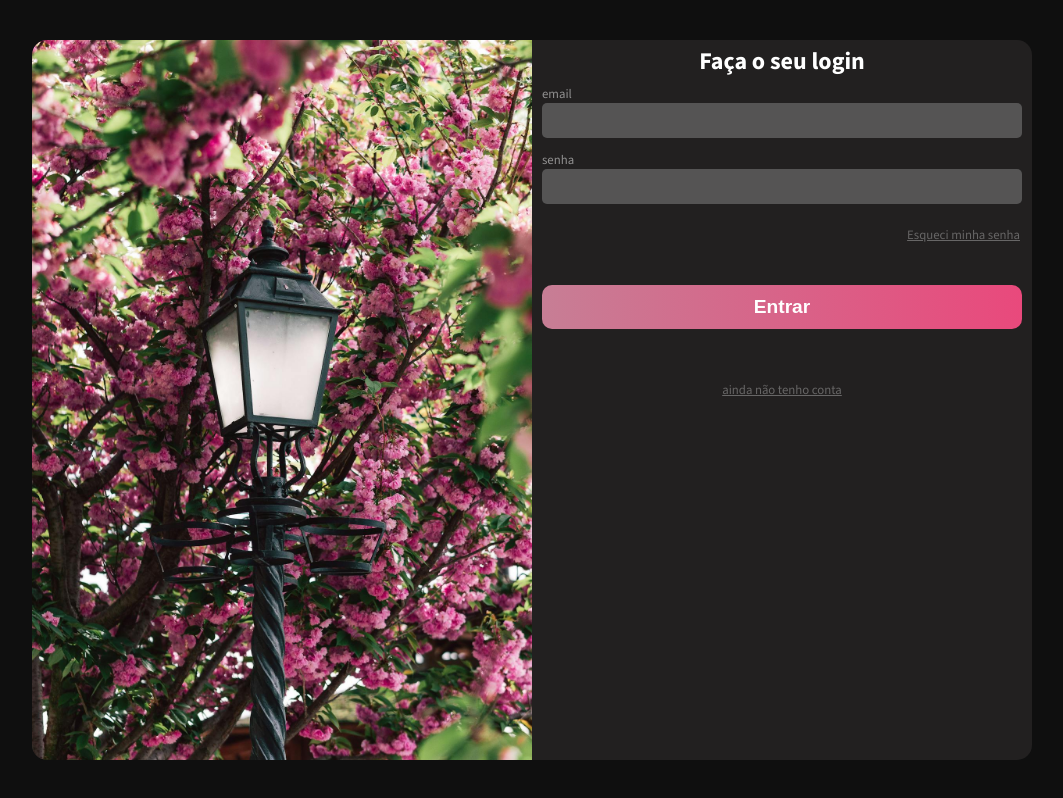
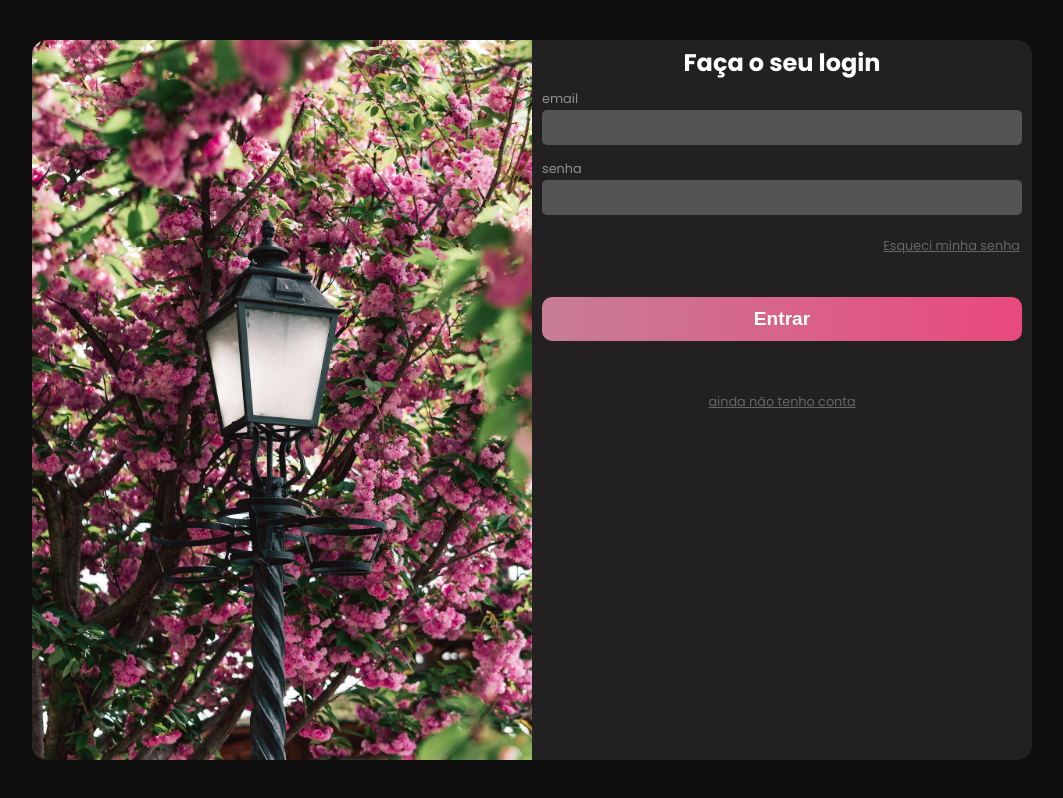
Before and after one commit to nieerb2/tela-de-login-2, a plain HTML site: page index.html in a window 1280 px wide. Shown: the whole page, without its empty margins (108-1171 px from the left). Drawn offline with nearby package versions, Linux system fonts and the light colour scheme.

Commit message:
width fix?

```diff
--- a/estilos/style.css
+++ b/estilos/style.css
@@ -1,11 +1,12 @@
 @charset "UTF-8";
 
-
+@import url('https://fonts.googleapis.com/css?family=Poppins:400,500,600,700,800,900');
 @import url('https://fonts.googleapis.com/css2?family=Source+Sans+3:ital,wght@0,200..900;1,200..900&display=swap');
 
 
 :root{
-    --fonte-destaque:  "Source Sans 3", sans-serif;
+    --fonte-destaque:  'Source Sans 3', sans-serif;
+    --fonte-des2: 'Poppins', sans-serif;
 }
 
 *{
@@ -26,10 +27,11 @@ h1{
 
 section#login{
     background-color: #222020;
-    width: 350px;
+    width: 300px;
     color: white;
+
     position: absolute;
-    font-family: var(--fonte-destaque);
+    font-family: var(--fonte-des2);
     top: 50%;
     left: 50%;
     border-radius: 15px;
@@ -85,6 +87,7 @@ div.campo > input{
     color: white;
     background-color: rgb(85, 84, 84);
     margin: auto;
+    text-indent: 0.7em;
     width: 100%;
     border-radius: 5px;
     height: 35px;
```
